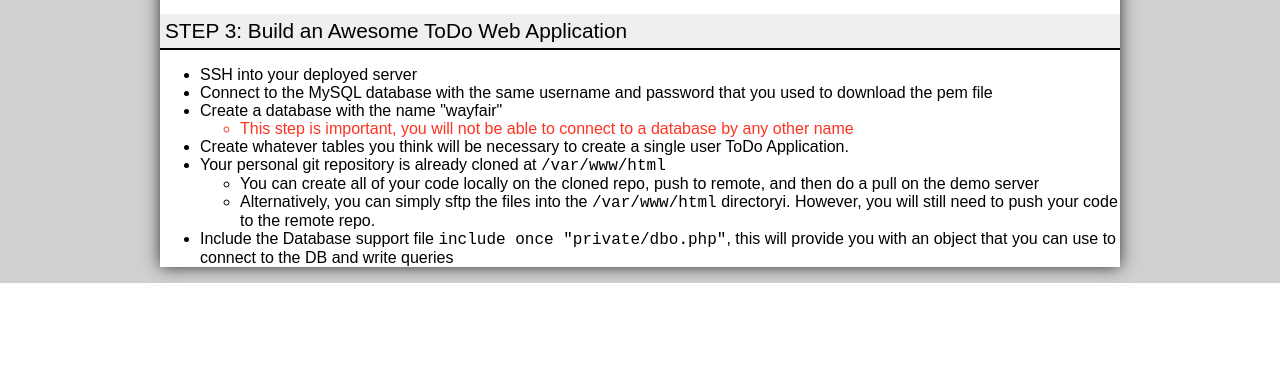
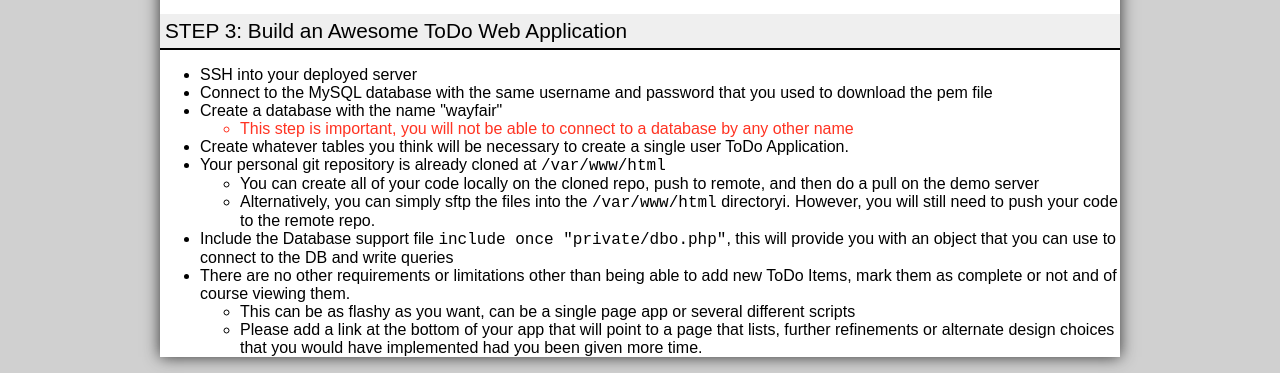
Before and after one commit to seth-cohen/docker-code-test, a PHP site: page / in a window 1280 px wide. Shown: the part 559-932 px from the top of the page. Before the commit the page ends 842 px from the top, so only its background shows below. Run offline with PHP 8.4, Linux system fonts and the light colour scheme.

Commit message:
cleaned up the repo

```diff
--- a/index.php
+++ b/index.php
@@ -104,6 +104,12 @@
         </ul>
       </li>
       <li>Include the Database support file <span class="code">include once "private/dbo.php"</span>, this will provide you with an object that you can use to connect to the DB and write queries</li>
+      <li>There are no other requirements or limitations other than being able to add new ToDo Items, mark them as complete or not and of course viewing them.
+        <ul>
+          <li>This can be as flashy as you want, can be a single page app or several different scripts</li>
+          <li>Please add a link at the bottom of your app that will point to a page that lists, further refinements or alternate design choices that you would have implemented had you been given more time.</li>
+        </ul>
+      </li>
     </ul>
   </div>
 </body>
```
Also changed, not shown: dl_pk.php (added, +10 -0 lines), .htaccess (added), 1 other file.
